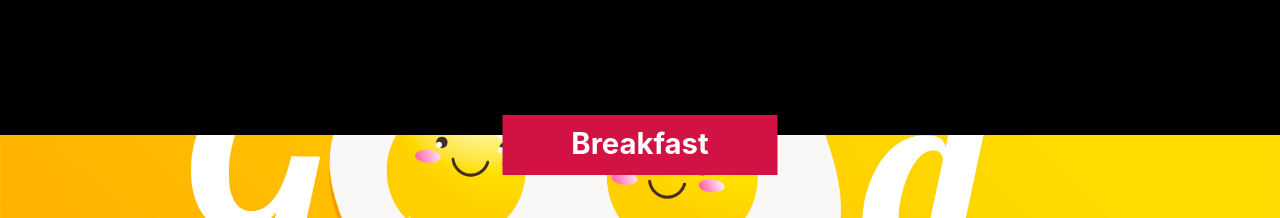
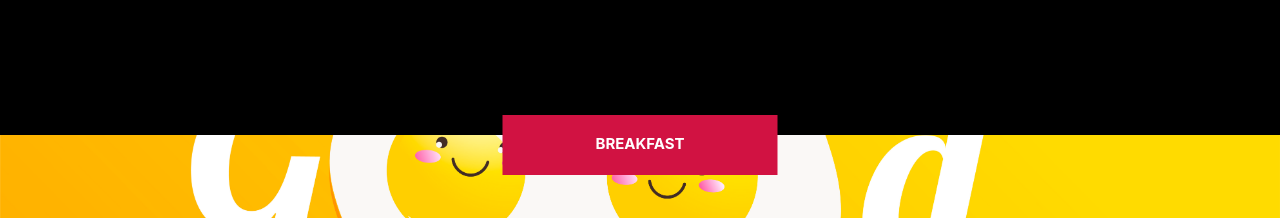
Before and after one commit to WattersIV/50two, a Gatsby site: page / in a window 1280 px wide. Shown: the part 860-1078 px from the top of the page. Built offline with nearby package versions, Linux system fonts and the light colour scheme; Gatsby itself is replaced by a stand-in of ours.

Commit message:
Edit size of menu section labels

```diff
--- a/src/components/menu.css
+++ b/src/components/menu.css
@@ -55,6 +55,8 @@ main {
 
 .raised-title h2 {
   margin-bottom: 0;
+  text-transform: uppercase;
+  font-size: 15px;
 }
 
 .menu-item {
```
